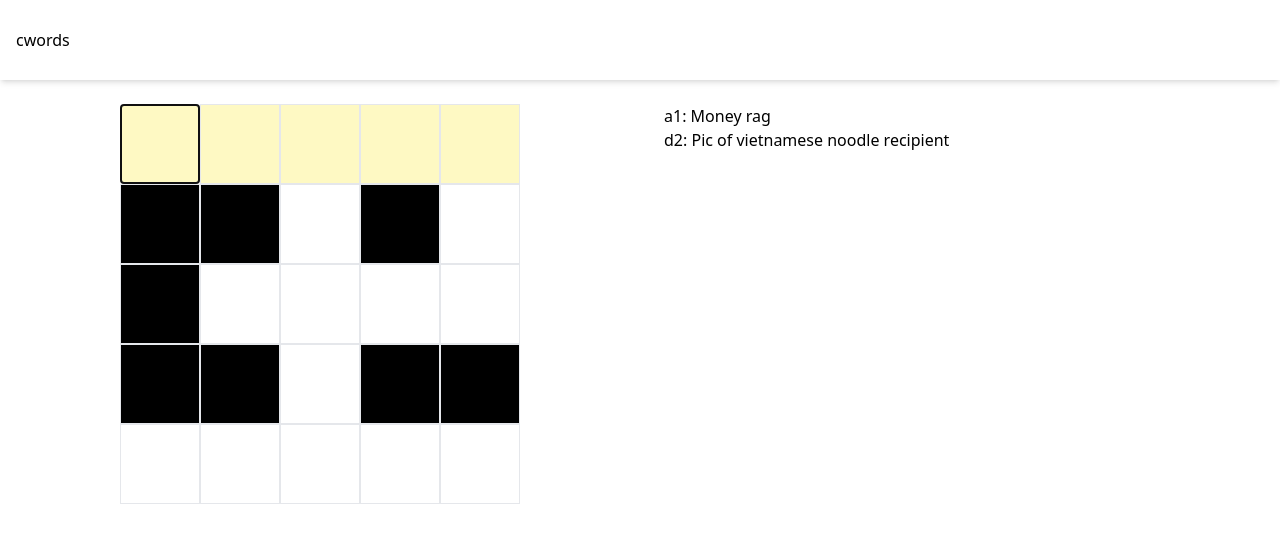
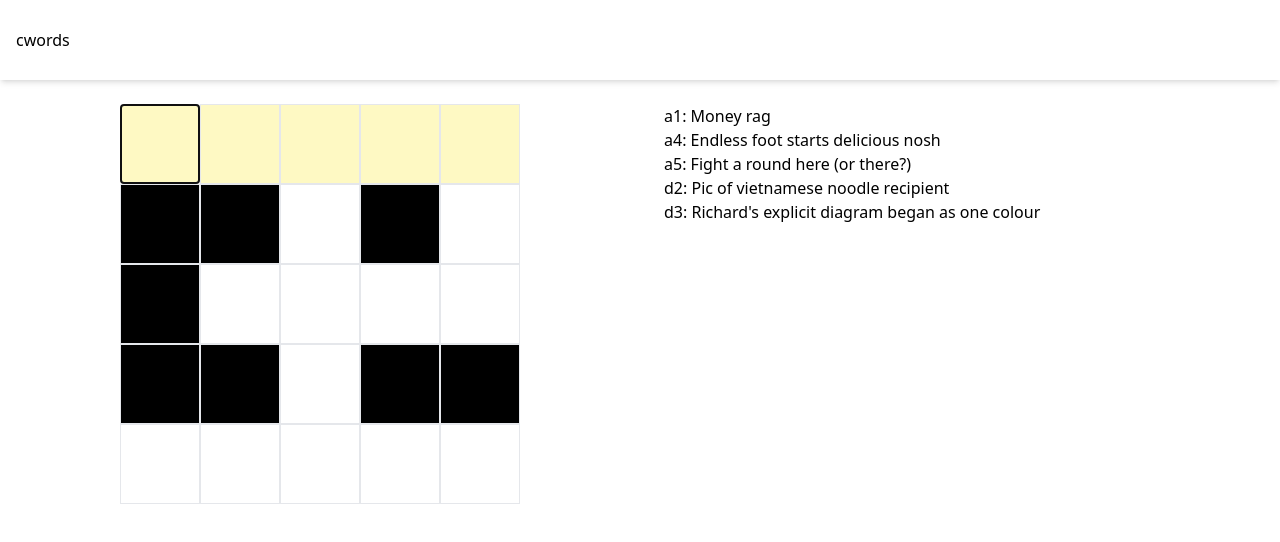
Before and after one commit to neverstew/cwords, a React (Vite) app in the folder app/: page / in a window 1280 px wide. Shown: the top 542 px of the page. Built offline with nearby package versions, Linux system fonts and the light colour scheme.

Commit message:
Add clues

```diff
--- a/app/src/useGame.ts
+++ b/app/src/useGame.ts
@@ -17,10 +17,22 @@ export const INITIAL_GAME_STATE = {
             clue: "Money rag",
             range: [0, 1, 2, 3, 4],
         },
+        a4: {
+            clue: "Endless foot starts delicious nosh",
+            range: [11, 12, 13, 14],
+        },
+        a5: {
+            clue: "Fight a round here (or there?)",
+            range: [20, 21, 22, 23, 24],
+        },
         d2: {
             clue: "Pic of vietnamese noodle recipient",
             range: [2, 7, 12, 17, 22],
         },
+        d3: {
+            clue: "Richard's explicit diagram began as one colour",
+            range: [4, 9, 14],
+        }
     },
     selectedInput: 0,
     selectedWord: undefined as undefined | string,
```
